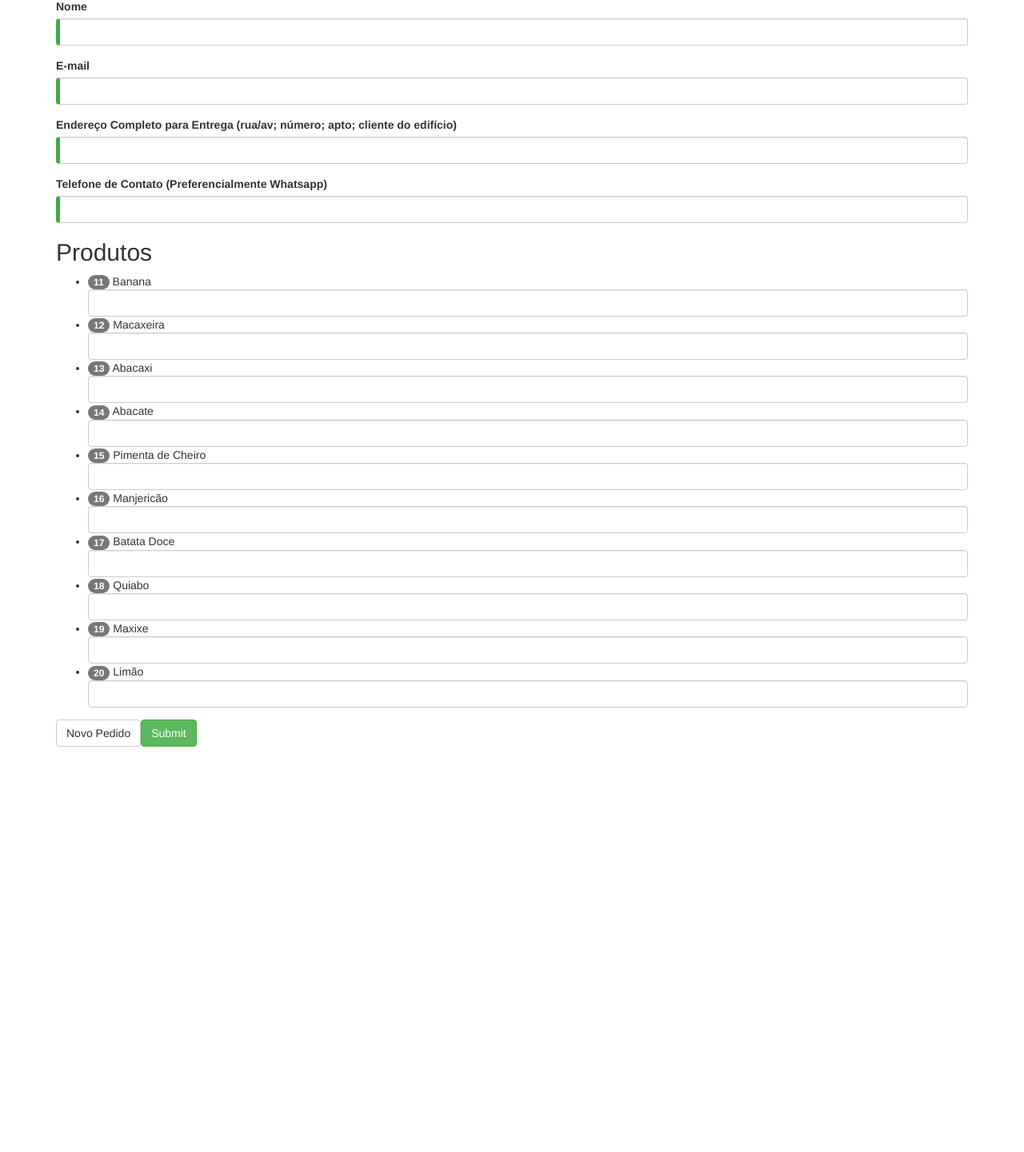
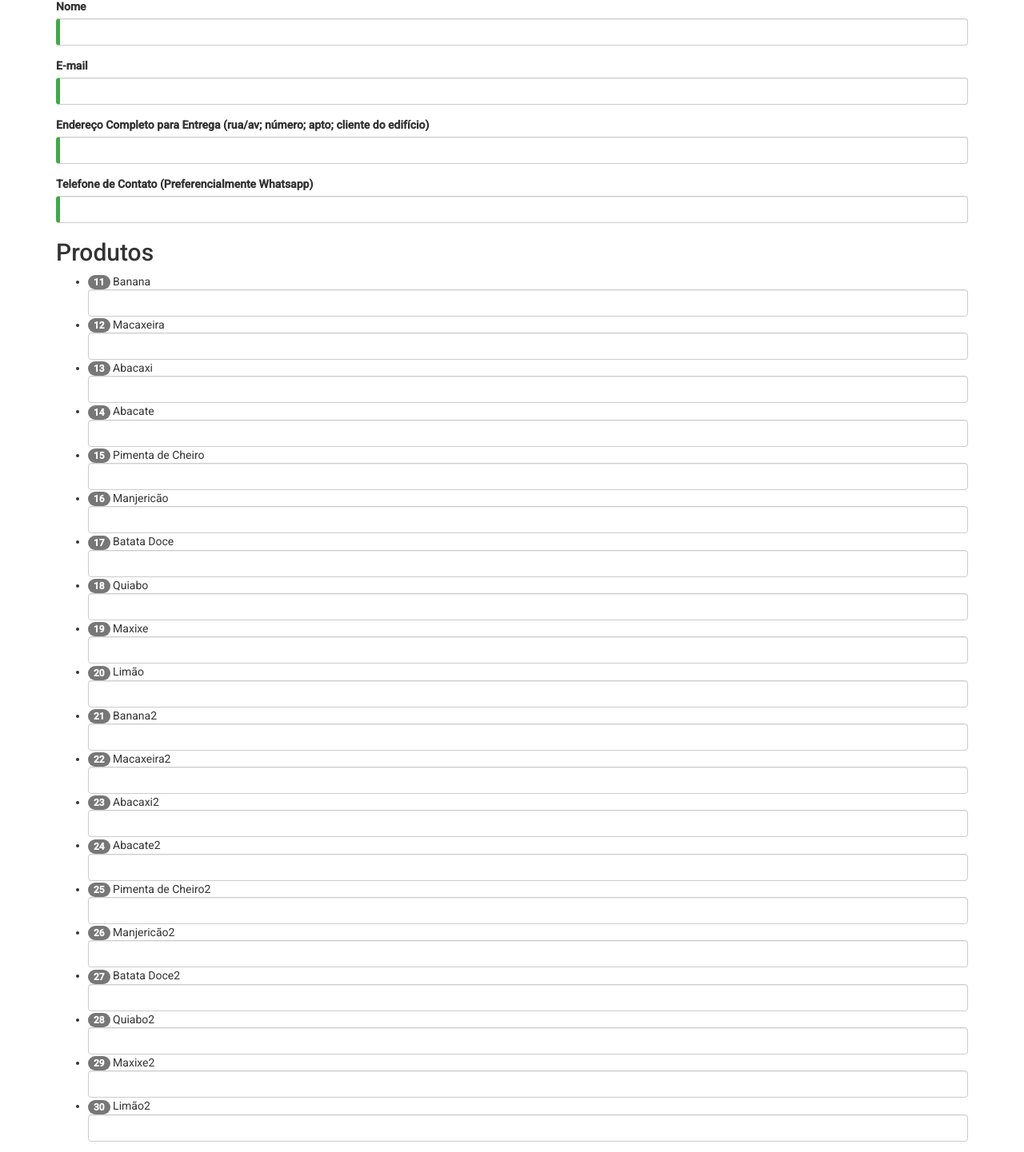
Before and after one commit to rafaelsanchezsouza/mesaViva-frontend, an Angular app: page / in a window 1280 px wide. Shown: the part 92-1533 px from the top of the page at 80% size. Before the commit the page ends 1026 px from the top, so only its background shows below. Built offline with nearby package versions, Linux system fonts and the light colour scheme.

Commit message:
minor changes

```diff
--- a/angular.json
+++ b/angular.json
@@ -24,6 +24,7 @@
               "src/assets"
             ],
             "styles": [
+              "./node_modules/@angular/material/prebuilt-themes/indigo-pink.css",
               "src/styles.css"
             ],
             "scripts": []
@@ -88,6 +89,7 @@
               "src/assets"
             ],
             "styles": [
+              "./node_modules/@angular/material/prebuilt-themes/indigo-pink.css",
               "src/styles.css"
             ],
             "scripts": []
@@ -119,6 +121,7 @@
           }
         }
       }
-    }},
+    }
+  },
   "defaultProject": "mesaViva-frontend"
 }
--- a/package.json
+++ b/package.json
@@ -12,13 +12,16 @@
   "private": true,
   "dependencies": {
     "@angular/animations": "~9.1.1",
+    "@angular/cdk": "^9.2.4",
     "@angular/common": "~9.1.1",
     "@angular/compiler": "~9.1.1",
     "@angular/core": "~9.1.1",
     "@angular/forms": "~9.1.1",
+    "@angular/material": "^9.2.4",
     "@angular/platform-browser": "~9.1.1",
     "@angular/platform-browser-dynamic": "~9.1.1",
     "@angular/router": "~9.1.1",
+    "cdk": "^1.44.0",
     "rxjs": "~6.5.4",
     "tslib": "^1.10.0",
     "zone.js": "~0.10.2"
--- a/src/app/app.module.ts
+++ b/src/app/app.module.ts
@@ -5,6 +5,8 @@
 import { AppComponent } from './app.component';
 import { ProdutosComponent } from './produtos/produtos.component';
 import { FormularioConsumidorComponent } from './formulario-consumidor/formulario-consumidor.component';
+
+import { BrowserAnimationsModule } from '@angular/platform-browser/animations';
 
 @NgModule({
   declarations: [
@@ -14,7 +16,8 @@
   ],
   imports: [
     BrowserModule,
-    FormsModule
+    FormsModule,
+    BrowserAnimationsModule
   ],
   providers: [],
   bootstrap: [AppComponent]
--- a/src/app/mock-produtos.ts
+++ b/src/app/mock-produtos.ts
@@ -10,5 +10,15 @@
   { id: 17, name: 'Batata Doce' },
   { id: 18, name: 'Quiabo' },
   { id: 19, name: 'Maxixe' },
-  { id: 20, name: 'Limão' }
+  { id: 20, name: 'Limão' },
+  { id: 21, name: 'Banana2' },
+  { id: 22, name: 'Macaxeira2' },
+  { id: 23, name: 'Abacaxi2' },
+  { id: 24, name: 'Abacate2' },
+  { id: 25, name: 'Pimenta de Cheiro2' },
+  { id: 26, name: 'Manjericão2' },
+  { id: 27, name: 'Batata Doce2' },
+  { id: 28, name: 'Quiabo2' },
+  { id: 29, name: 'Maxixe2' },
+  { id: 30, name: 'Limão2' }
 ];
--- a/src/app/produtos/produtos.component.ts
+++ b/src/app/produtos/produtos.component.ts
@@ -1,5 +1,5 @@
 import { Component, OnInit } from '@angular/core';
-import {Produto} from "../produto";
+// import { Produto } from '../produto';
 import { PRODUTOS } from '../mock-produtos';
 
 @Component({
--- a/src/index.html
+++ b/src/index.html
@@ -7,6 +7,8 @@
   <meta name="viewport" content="width=device-width, initial-scale=1">
   <link rel="icon" type="image/x-icon" href="favicon.ico">
   <link rel="stylesheet" href="assets/forms.css">
+  <link href="https://fonts.googleapis.com/css?family=Roboto:300,400,500&display=swap" rel="stylesheet">
+  <link href="https://fonts.googleapis.com/icon?family=Material+Icons" rel="stylesheet">
 </head>
 <body>
   <app-root></app-root>
--- a/src/styles.css
+++ b/src/styles.css
@@ -1,2 +1,5 @@
 /* You can add global styles to this file, and also import other style files */
 @import url('https://unpkg.com/bootstrap@3.3.7/dist/css/bootstrap.min.css');
+
+html, body { height: 100%; }
+body { margin: 0; font-family: Roboto, "Helvetica Neue", sans-serif; }
```
Also changed, not shown: src/app/formulario-consumidor/formulario-consumidor.component.html (line endings or trailing spaces), src/app/produtos/produtos.component.html (line endings or trailing spaces), 2 other files (tests, documents, lock files or other folders).
